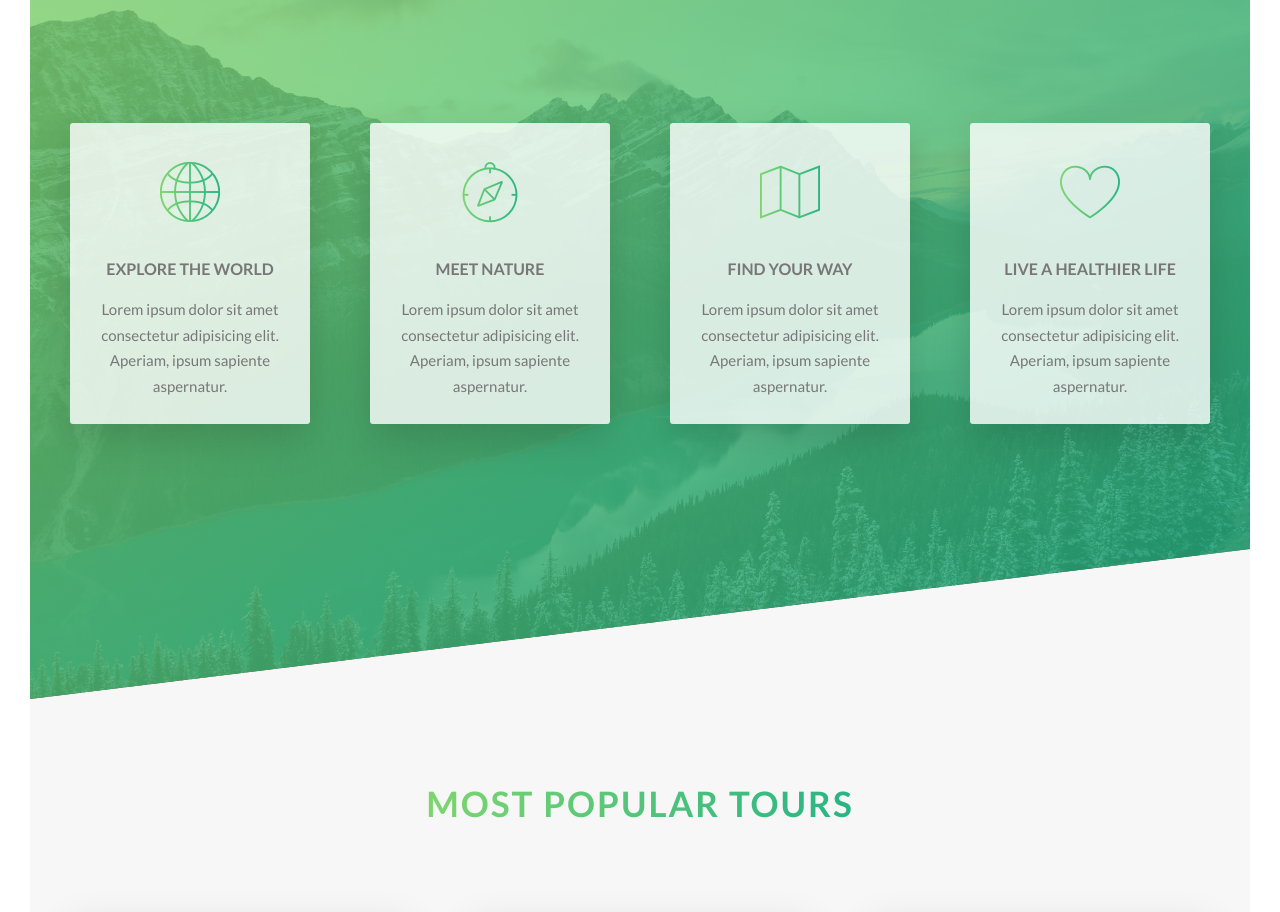
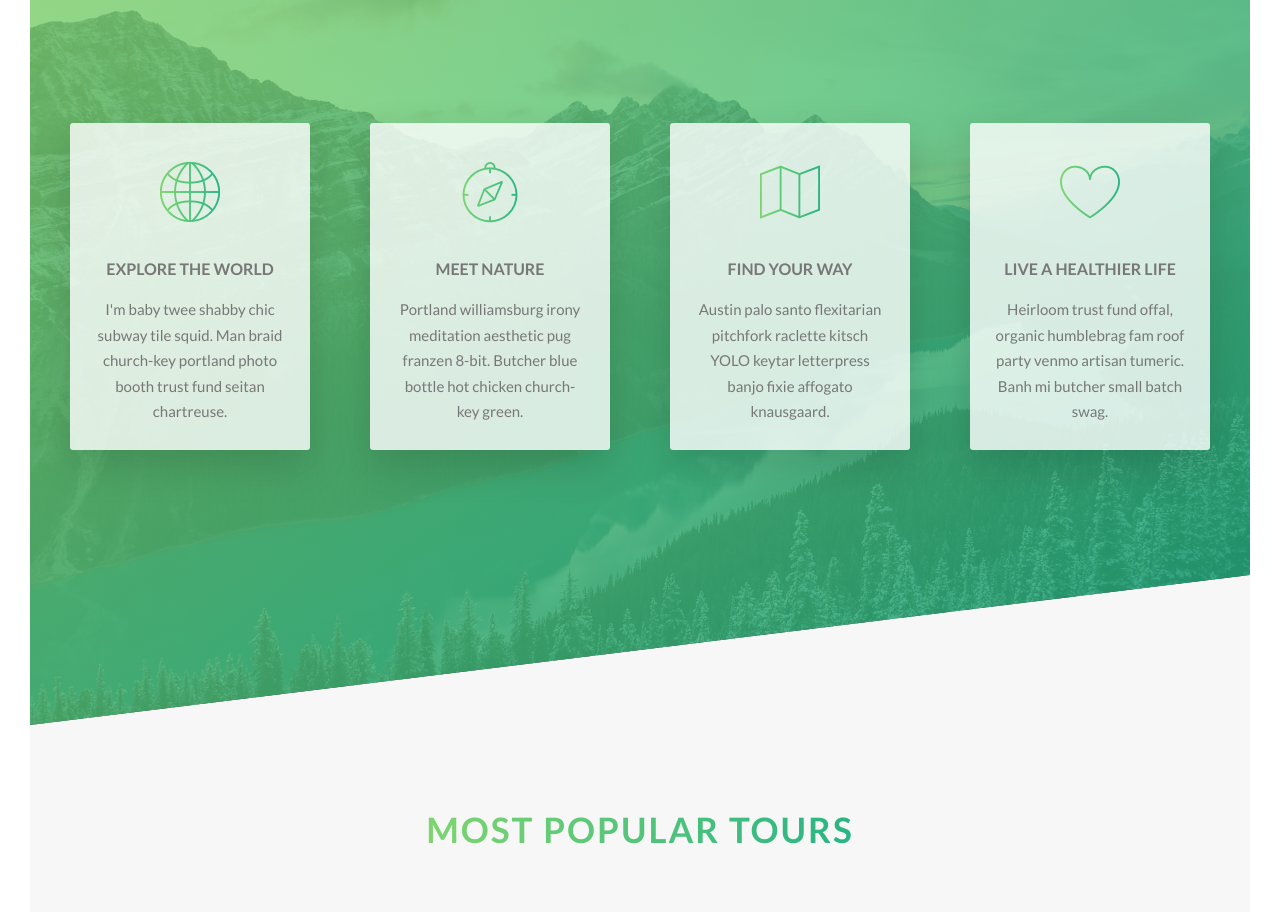
Before and after one commit to jenross/travel-react-site, a React (Create React App) app: page / in a window 1280 px wide. Shown: the part 1561-2473 px from the top of the page. Built offline with nearby package versions, Linux system fonts and the light colour scheme.

Commit message:
added smallcard component and refactored features

```diff
--- a/src/components/Features.js
+++ b/src/components/Features.js
@@ -1,60 +1,29 @@
 import React from "react";
-
+import SmallCard from "./SmallCard";
 const Features = () => {
   return (
     <section className="section-features">
       <div className="row">
-        <div className="col-1-of-4">
-          <div className="feature-box">
-            <i className="feature-box__icon icon-basic-world"></i>
-            <h3 className="heading-tertiary u-margin-bottom-small">
-              Explore the world
-            </h3>
-            <p className="feature-box__text">
-              Lorem ipsum dolor sit amet consectetur adipisicing elit. Aperiam,
-              ipsum sapiente aspernatur.
-            </p>
-          </div>
-        </div>
-
-        <div className="col-1-of-4">
-          <div className="feature-box">
-            <i className="feature-box__icon icon-basic-compass"></i>
-            <h3 className="heading-tertiary u-margin-bottom-small">
-              Meet nature
-            </h3>
-            <p className="feature-box__text">
-              Lorem ipsum dolor sit amet consectetur adipisicing elit. Aperiam,
-              ipsum sapiente aspernatur.
-            </p>
-          </div>
-        </div>
-
-        <div className="col-1-of-4">
-          <div className="feature-box">
-            <i className="feature-box__icon icon-basic-map"></i>
-            <h3 className="heading-tertiary u-margin-bottom-small">
-              Find your way
-            </h3>
-            <p className="feature-box__text">
-              Lorem ipsum dolor sit amet consectetur adipisicing elit. Aperiam,
-              ipsum sapiente aspernatur.
-            </p>
-          </div>
-        </div>
-
-        <div className="col-1-of-4">
-          <div className="feature-box">
-            <i className="feature-box__icon icon-basic-heart"></i>
-            <h3 className="heading-tertiary u-margin-bottom-small">
-              Live a healthier life
-            </h3>
-            <p className="feature-box__text">
-              Lorem ipsum dolor sit amet consectetur adipisicing elit. Aperiam,
-              ipsum sapiente aspernatur.
-            </p>
-          </div>
-        </div>
+        <SmallCard
+          theme="world"
+          heading="Explore the world"
+          description="I'm baby twee shabby chic subway tile squid. Man braid church-key portland photo booth trust fund seitan chartreuse."
+        />
+        <SmallCard
+          theme="compass"
+          heading="Meet nature"
+          description="Portland williamsburg irony meditation aesthetic pug franzen 8-bit. Butcher blue bottle hot chicken church-key green."
+        />
+        <SmallCard
+          theme="map"
+          heading="Find your way"
+          description="Austin palo santo flexitarian pitchfork raclette kitsch YOLO keytar letterpress banjo fixie affogato knausgaard."
+        />
+        <SmallCard
+          theme="heart"
+          heading="Live a healthier life"
+          description="Heirloom trust fund offal, organic humblebrag fam roof party venmo artisan tumeric. Banh mi butcher small batch swag."
+        />
       </div>
     </section>
   );
--- a/src/components/SmallCard.js
+++ b/src/components/SmallCard.js
@@ -0,0 +1,20 @@
+import React from "react";
+import PropTypes from "prop-types";
+
+export default function SmallCard({ theme, heading, description }) {
+  return (
+    <div className="col-1-of-4">
+      <div className="feature-box">
+        <i className={`feature-box__icon icon-basic-${theme}`}></i>
+        <h3 className="heading-tertiary u-margin-bottom-small">{heading}</h3>
+        <p className="feature-box__text">{description}</p>
+      </div>
+    </div>
+  );
+}
+
+SmallCard.propTypes = {
+  theme: PropTypes.string.isRequired,
+  heading: PropTypes.string.isRequired,
+  description: PropTypes.string.isRequired,
+};
```
